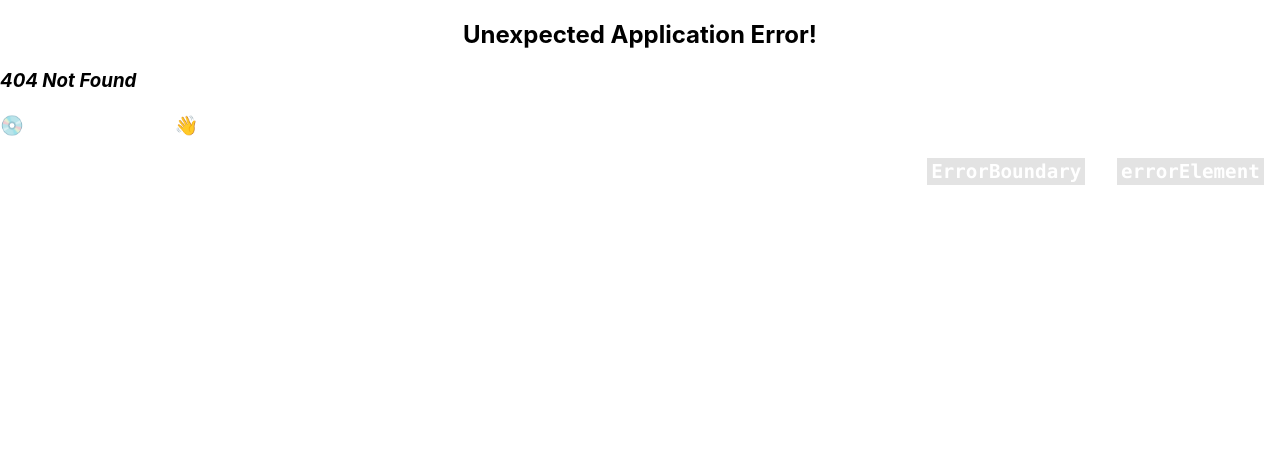
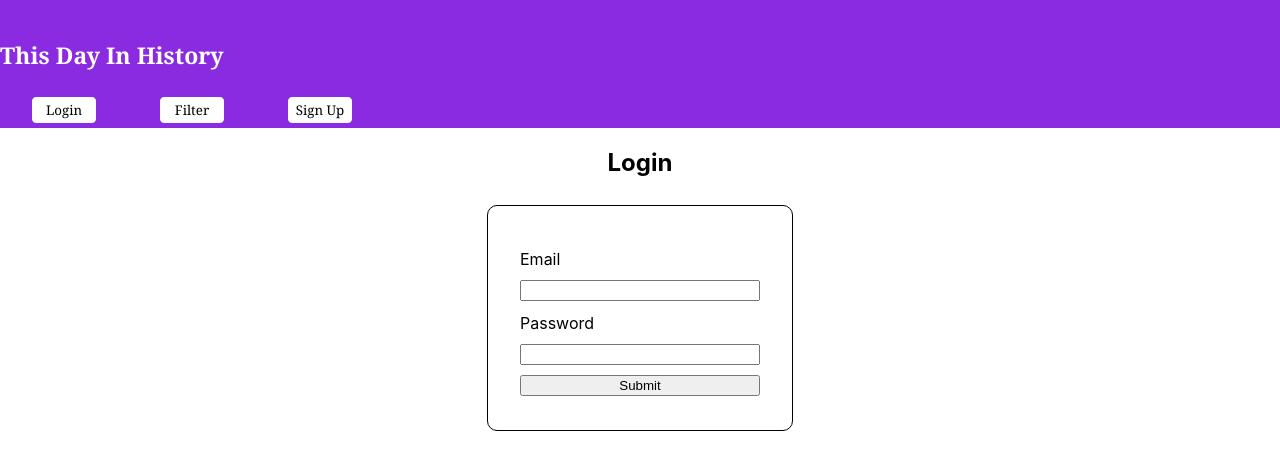
Before and after one commit to alexridge/FinalProject-, a React (Create React App) app in the folder client/: page /login in a window 1280 px wide. Before the commit this address had no page. Shown: the top 470 px of the page. Built offline with nearby package versions, Linux system fonts and the light colour scheme.

Commit message:
Create Login Page, test files and begin CSS

```diff
--- /dev/null
+++ b/client/src/pages/loginPage/LoginPage.css
@@ -0,0 +1,16 @@
+#main-container {
+    height: 100vh;
+    width: 100vw;
+    display: flex;
+    flex-direction: column;
+    align-items: center;
+
+}
+
+#form-content {
+    margin-top: 5rem;
+}
+
+h2 {
+    text-align: center;
+}
--- /dev/null
+++ b/client/src/pages/loginPage/LoginPage.js
@@ -0,0 +1,46 @@
+import {useState} from 'react';
+import Navbar from '../../components/navbar/Navbar';
+import './LoginPage.css'
+
+const LoginPage = () => {
+
+    const [email, setEmail] = useState("");
+    const [password, setPassword] = useState("")
+
+    const handleEmailChange = (e)=> {
+        setEmail(e.target.value)
+    };
+
+    const handlePasswordChange = (e)=> {
+        setPassword(e.target.value)
+    };
+
+    const handleSubmit = async(e)=> {
+        e.preventDefault();
+
+        const response = await fetch('/tokens', {
+            method: 'POST',
+            headers: {
+                'content-type': 'application/json'
+            },
+            "body": {email: email, password: password}
+        })
+        return response.json()
+    }
+
+    return (
+        <div id="main-container">
+            <Navbar />
+            <h2>Login</h2>
+            <form onSubmit={handleSubmit}>
+                <label>Email</label>
+                <input type={email} value={email} onChange={handleEmailChange}></input>
+                <label>Password</label>
+                <input type={password} value={password} onChange={handlePasswordChange}></input>
+                <input type="submit" value="Submit"/>
+            </form>
+        </div>
+    )
+};
+
+export default LoginPage;
```
Also changed, not shown: client/src/index.js (+6 -1 lines), 1 other file (tests, documents, lock files or other folders).
